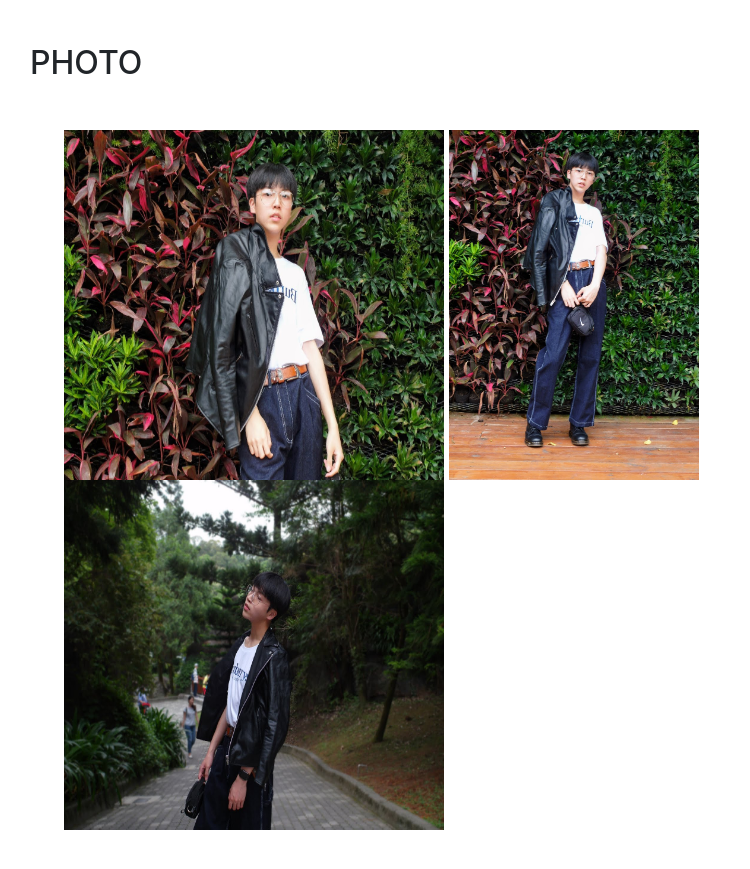
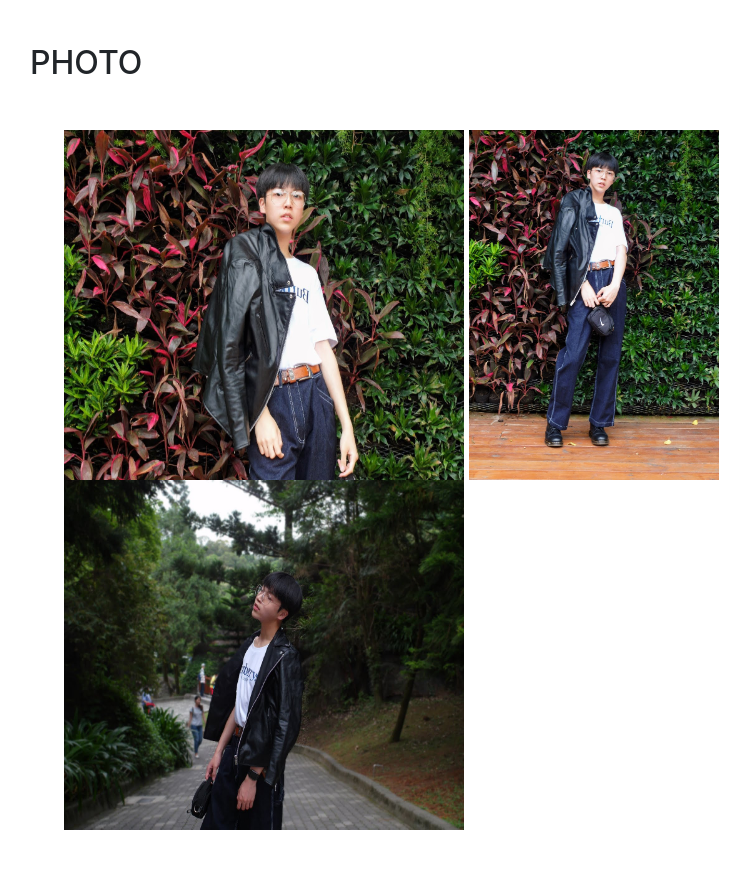
Before and after one commit to liaopoyi/liaopoyi.github.io, a website with bundled scripts: page index.html in a window 1280 px wide. Shown: the part 5860-6729 px from the top of the page, without its empty margins (290-1040 px from the left). Built offline with nearby package versions, Linux system fonts and the light colour scheme; a web font is replaced by a local one.

Commit message:
Add files via upload

```diff
--- a/index.html
+++ b/index.html
@@ -569,9 +569,9 @@
           <h2 class="mb-5">Photo</h2>
           <ul class="fa-ul mb-0">
             <div id="accordion">
-            <td><img src="img/pics.jpg" width="380" height="350"></td>
+            <td><img src="img/pics.jpg" width="400" height="350"></td>
 			<td><img src="img/pics2.jpg" width="250" height="350"></td>
-            <td><img src="img/pics1.jpg" width="380" height="350"></td>
+            <td><img src="img/pics1.jpg" width="400" height="350"></td>
 
 
     <!-- Bootstrap core JavaScript -->
```
